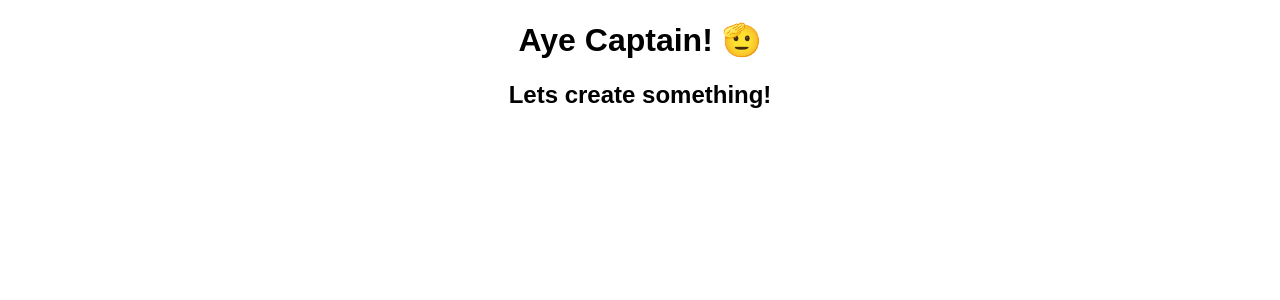
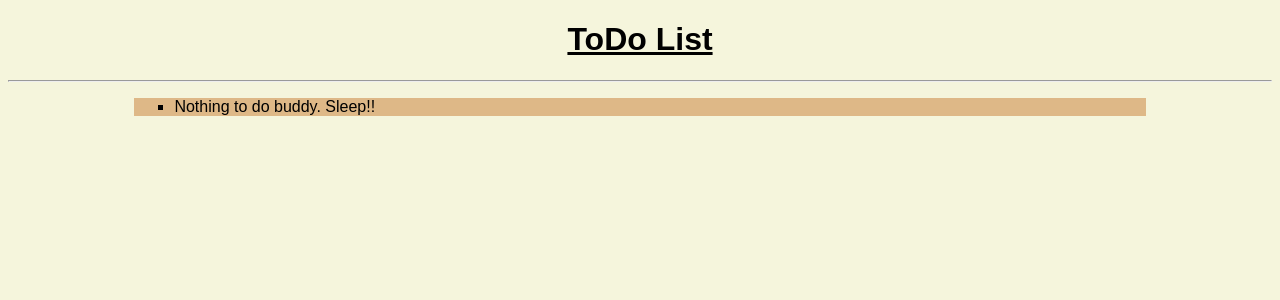
Before and after one commit to SanskarTayal/ToDoListApp, a React (Create React App) app: page / in a window 1280 px wide. Shown: the top 300 px of the page. Built offline with nearby package versions, Linux system fonts and the light colour scheme.

Commit message:
Completed Checkpoint 2

```diff
--- a/src/App.js
+++ b/src/App.js
@@ -1,10 +1,13 @@
 import "./styles.css";
-
+import ListOfTasks from "./ToDoList/ListOfTasks";
+import Header from "./Header/header";
 export default function App() {
   return (
+    <>
     <div className="Application">
-      <h1>Aye Captain! 🫡</h1>
-      <h2>Lets create something!</h2>
+      <Header />
+      <ListOfTasks />
     </div>
+    </>
   );
 }
--- /dev/null
+++ b/src/Header/header.jsx
@@ -0,0 +1,6 @@
+export default function Header(){
+    return <header className="HeaderOfApplication">
+        <h1> ToDo List</h1>
+        <hr />
+        </header>
+}
--- /dev/null
+++ b/src/ToDoList/ListOfTasks.jsx
@@ -0,0 +1,7 @@
+export default function ListOfTasks(){
+    return <div className="TaskList">
+    <ul type='square'>
+    <li>Nothing to do buddy. Sleep!! </li>
+    </ul>
+    </div>
+}
--- a/src/styles.css
+++ b/src/styles.css
@@ -1,4 +1,21 @@
+body{
+  background-color: beige;
+}
 .Application {
   font-family: sans-serif;
   text-align: center;
 }
+.HeaderOfApplication h1{
+  text-decoration: underline;
+}
+.TaskList{
+  background-color: burlywood;
+  margin-left: 10%;
+  margin-right: 10%;
+  border-top: 5px;
+}
+
+.TaskList li{
+  font-size: medium;
+  text-align: left;
+}
```
